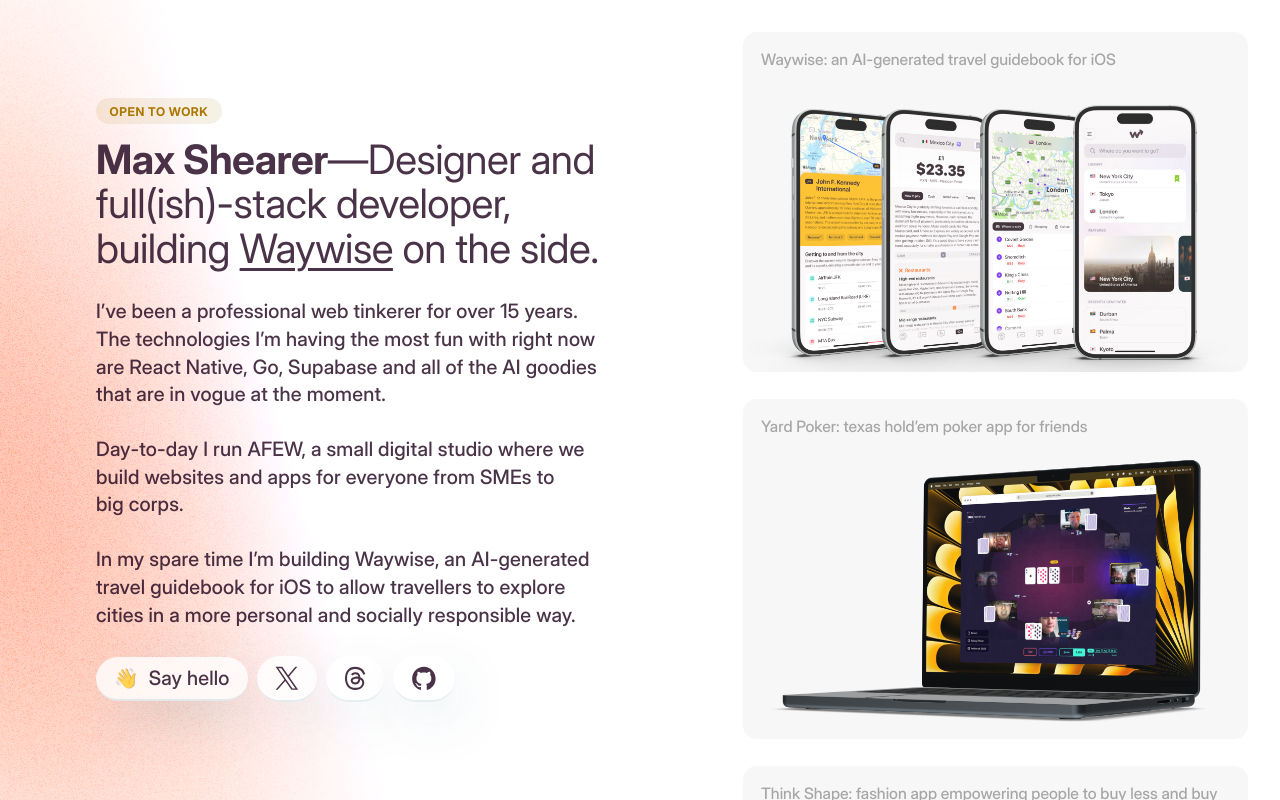
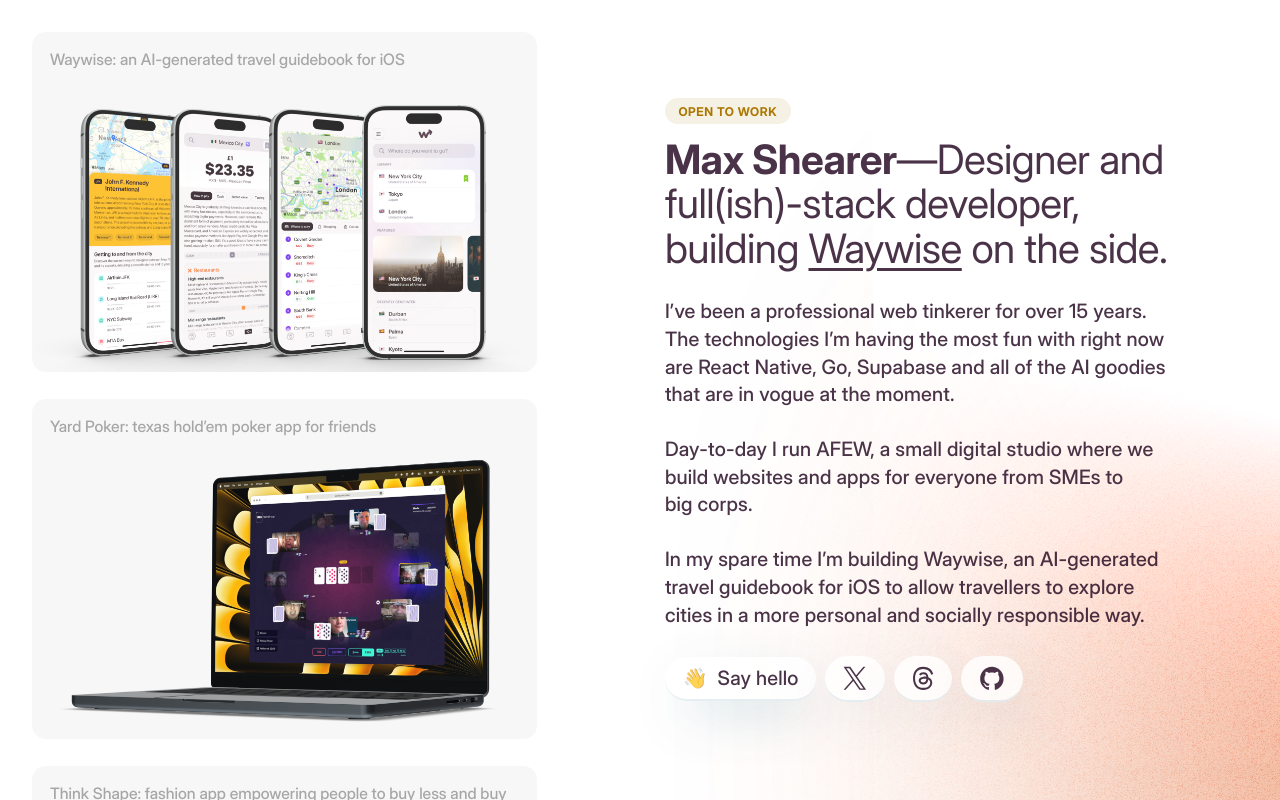
Before and after one commit to maxshearer/max.shearer.co, a Next.js app: page / in a window 1280 px wide. Built offline with nearby package versions, Linux system fonts and the light colour scheme.

Commit message:
refactor: Flip it around

```diff
--- a/app/(work)/layout.module.css
+++ b/app/(work)/layout.module.css
@@ -12,7 +12,7 @@
   overflow: auto;
 
   @media (min-width: 1200px) {
-    grid-template-columns: 1.25fr 1fr;
+    grid-template-columns: 1fr 1.25fr;
   }
 }
 
@@ -25,6 +25,7 @@
   padding: 7.5vw;
 
   @media (min-width: 1200px) {
+    order: 2;
     position: sticky;
     top: 0;
     max-height: 100dvh;
@@ -46,6 +47,7 @@
   }
 
   @media (min-width: 1200px) {
+    order: 1;
     grid-template-columns: repeat(1, 1fr);
   }
 }
--- a/app/components/rainbow.module.css
+++ b/app/components/rainbow.module.css
@@ -31,17 +31,18 @@
 .rainbow {
   position: absolute;
   pointer-events: none;
-  max-width: 100vw;
-  left: -75vw;
+  right: -5vw;
+  bottom: 0;
   width: 75dvw;
   height: 100dvh;
 
   @media (min-width: 768px) {
-    left: -5vw;
+    right: -25vw;
   }
 
   & svg {
-    height: 100dvh;
+    width: 100%;
+    min-height: 100dvh;
   }
 
   & div {
@@ -49,8 +50,8 @@
     height: 100%;
     position: absolute;
     top: 0;
-    left: 0;
-    background: url(/noise.png) repeat;
+    right: 0;
+    background: url(/noise.png) repeat top right;
     background-size: 40%;
     mix-blend-mode: soft-light;
   }
@@ -58,7 +59,7 @@
 
 .blur {
   fill: oklch(0.6 0.24 130);
-  opacity: 0.8;
+  opacity: 0.5;
 
   @media (min-width: 768px) {
     fill: oklch(0.6 0.24 60);
--- a/app/components/rainbow.tsx
+++ b/app/components/rainbow.tsx
@@ -4,41 +4,40 @@
   return (
     <div className={styles.rainbow}>
       <svg
-        width="1241"
-        height="982"
-        viewBox="0 0 1241 982"
+        viewBox="0 0 1107 982"
         fill="none"
         xmlns="http://www.w3.org/2000/svg"
       >
         <g filter="url(#filter0_f_0_1)">
           <circle
-            cx="154.868"
-            cy="547.939"
-            r="422"
-            transform="rotate(-52.4933 154.868 547.939)"
             className={styles.blur}
+            cx="600"
+            cy="800"
+            r="400"
+            transform="rotate(-52.4933 823.531 509.393)"
+            fill="#7686FD"
           />
         </g>
         <g className={styles.blend} filter="url(#filter1_f_0_1)">
           <circle
-            cx="417.132"
-            cy="477.061"
+            cx="1092.01"
+            cy="57.3365"
             r="422"
-            transform="rotate(-52.4933 417.132 477.061)"
+            transform="rotate(-52.4933 1092.01 57.3365)"
             fill="#AF95D6"
           />
         </g>
         <defs>
           <filter
             id="filter0_f_0_1"
-            x="-668.453"
-            y="-275.382"
+            x="0.209534"
+            y="-313.928"
             width="1646.64"
             height="1646.64"
             filterUnits="userSpaceOnUse"
-            colorInterpolationFilters="sRGB"
+            color-interpolation-filters="sRGB"
           >
-            <feFlood floodOpacity="0" result="BackgroundImageFix" />
+            <feFlood flood-opacity="0" result="BackgroundImageFix" />
             <feBlend
               mode="normal"
               in="SourceGraphic"
@@ -52,14 +51,14 @@
           </filter>
           <filter
             id="filter1_f_0_1"
-            x="-406.19"
-            y="-346.261"
+            x="268.684"
+            y="-765.985"
             width="1646.64"
             height="1646.64"
             filterUnits="userSpaceOnUse"
-            colorInterpolationFilters="sRGB"
+            color-interpolation-filters="sRGB"
           >
-            <feFlood floodOpacity="0" result="BackgroundImageFix" />
+            <feFlood flood-opacity="0" result="BackgroundImageFix" />
             <feBlend
               mode="normal"
               in="SourceGraphic"
--- a/app/globals.css
+++ b/app/globals.css
@@ -14,13 +14,6 @@
 
   @media (min-width: 1600px) {
     font-size: 20px;
-  }
-}
-
-@media (prefers-color-scheme: dark) {
-  :root {
-    --background: oklch(0.15 0.07 331.77);
-    --foreground: #ededed;
   }
 }
 
@@ -49,12 +42,6 @@
   text-decoration: none;
 }
 
-@media (prefers-color-scheme: dark) {
-  html {
-    color-scheme: dark;
-  }
-}
-
 .sr-only {
   position: absolute;
   width: 1px;
```
